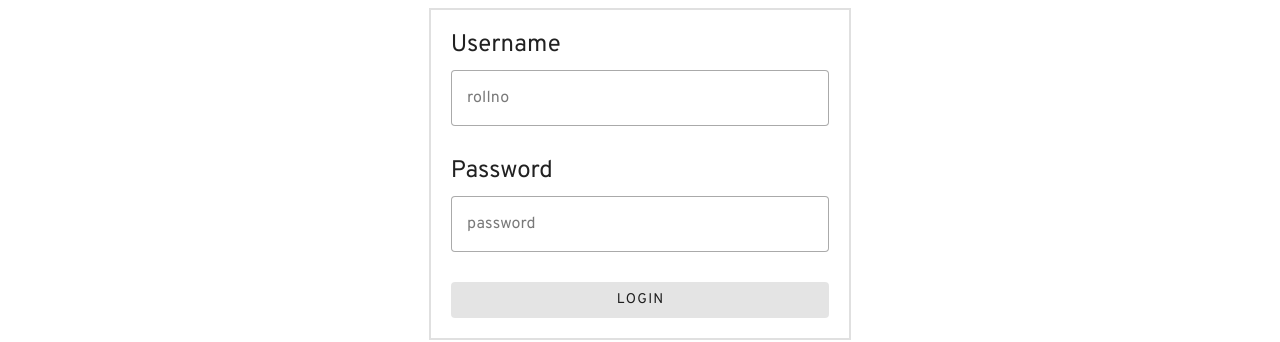
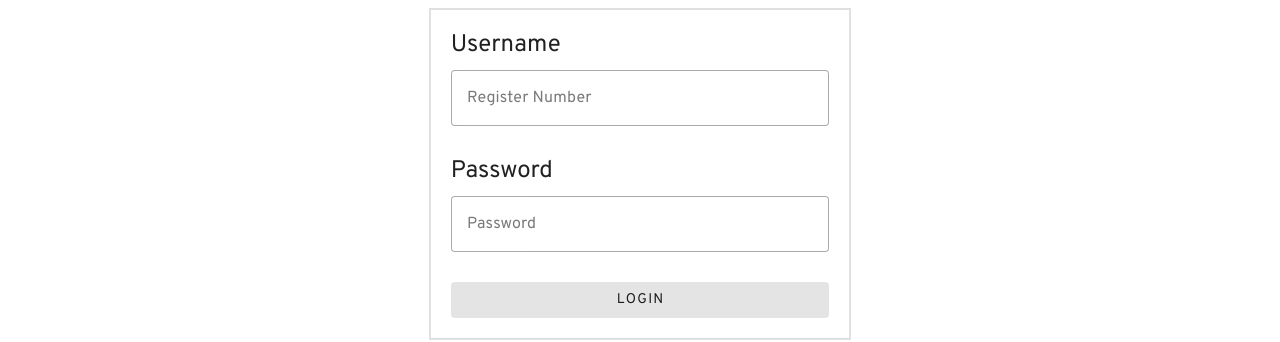
Before and after one commit to Raja2703/AI-Interviewer, a Nuxt app in the folder client/: page /login in a window 1280 px wide. Shown: the part 295-637 px from the top of the page. Built offline with nearby package versions, Linux system fonts and the light colour scheme.

Commit message:
enter key bug fixed

```diff
--- a/client/pages/login.vue
+++ b/client/pages/login.vue
@@ -4,7 +4,7 @@
       <div class="text-h5">Username</div>
       <v-text-field
         required
-        label="rollno"
+        label="Register Number"
         variant="outlined"
         v-model="username"
         :error-messages="error"
@@ -12,7 +12,7 @@
       <div class="text-h5">Password</div>
       <v-text-field
         required
-        label="password"
+        label="Password"
         variant="outlined"
         type="password"
         v-model="password"
@@ -29,6 +29,7 @@ import { useLoginStore } from "~/stores/loginStore";
 import { useToast } from "vue-toastification";
 
 const router = useRouter();
+const route = useRoute();
 const loginStore = useLoginStore();
 const toast = useToast();
 
@@ -42,12 +43,18 @@ onMounted(() => {
     router.push("/");
   }
 
-  window.addEventListener("keydown", (e) => {
-    if (e.key == "Enter") {
-      handleLogin();
-    }
-  });
+  window.addEventListener("keydown", keydownHandler);
 });
+
+onUnmounted(() => {
+  window.removeEventListener("keydown", keydownHandler);
+});
+
+const keydownHandler = (e) => {
+  if (e.key === "Enter" && route.name === "login") {
+    handleLogin();
+  }
+};
 
 const handleLogin = async () => {
   const user = {
```
